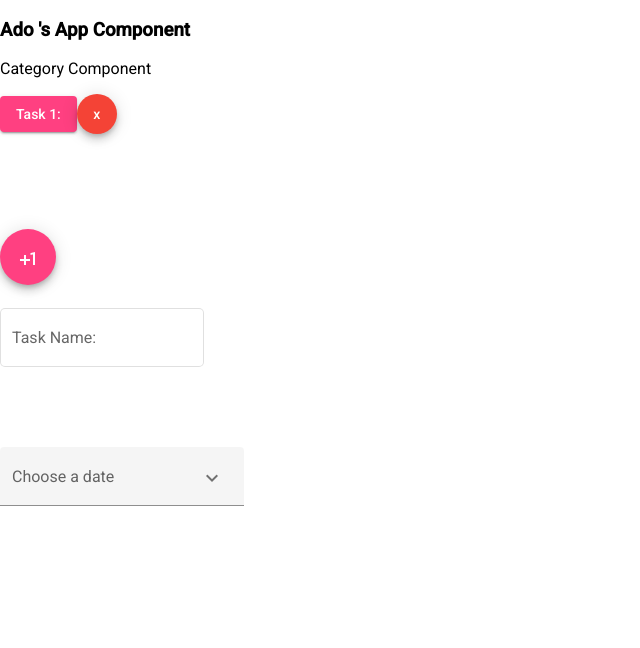
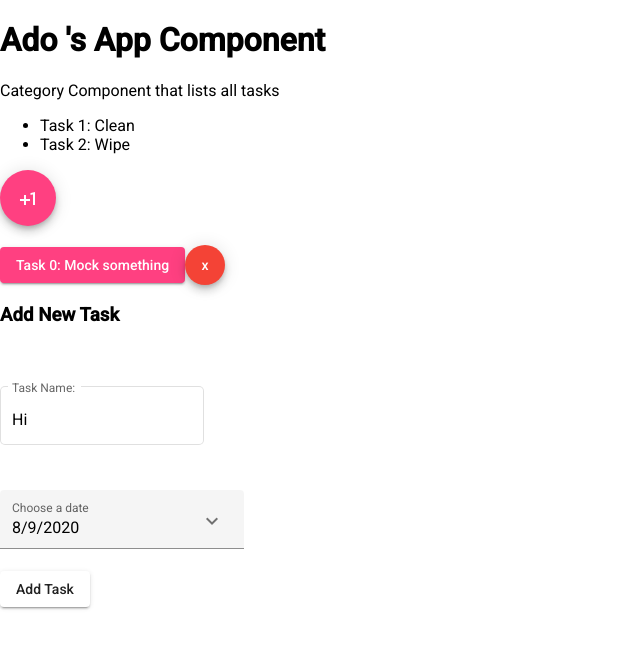
Before and after one commit to minhnnguyen29/Angular-to-do, an Angular app: page / in a window 1280 px wide. Shown: the top 648 px of the page, without its empty margins (0-640 px from the left). Built offline with nearby package versions, Linux system fonts and the light colour scheme.

Commit message:
More structured app

```diff
--- a/src/app/app.component.html
+++ b/src/app/app.component.html
@@ -1,2 +1,3 @@
-<h3> {{ title }}  's App Component</h3>
+<h1> {{ title }}  's App Component</h1>
 <app-category></app-category>
+<app-new-task></app-new-task>
--- a/src/app/app.module.ts
+++ b/src/app/app.module.ts
@@ -16,6 +16,7 @@ import { DashboardComponent } from './dashboard/dashboard.component';
 import { MenuComponent } from './menu/menu.component';
 import { CategoryComponent } from './category/category.component';
 import { TaskComponent } from './task/task.component';
+import { NewTaskComponent } from './new-task/new-task.component';
 
 @NgModule({
   declarations: [
@@ -23,7 +24,7 @@ import { TaskComponent } from './task/task.component';
     DashboardComponent,
     MenuComponent,
     CategoryComponent,
-    TaskComponent,
+    TaskComponent, NewTaskComponent,
   ],
 
   imports: [
--- a/src/app/category/category.component.html
+++ b/src/app/category/category.component.html
@@ -1,2 +1,13 @@
-<p>Category Component</p>
+<p>Category Component that lists all tasks</p>
+<ul class="categorisedTasks">
+    <li *ngFor="let eachtask of categorisedTasks">
+        Task {{ eachtask.taskID }}: {{ eachtask.taskField }}
+
+
+</li>
+</ul>
+<button mat-fab color ="accent" aria-label="Example icon button with a plus on icon" (click)="whatNext()">
+    <mat-icon>plus_one</mat-icon>
+</button>
+<br><br>
 <app-task></app-task>
--- a/src/app/category/category.component.ts
+++ b/src/app/category/category.component.ts
@@ -1,15 +1,29 @@
-import { Component, OnInit, ViewChild } from '@angular/core';
+import { Component, OnInit } from '@angular/core';
+import { Task } from './../task';
 
 @Component({
   selector: 'app-category',
   templateUrl: './category.component.html',
   styleUrls: ['./category.component.css']
 })
+
+
 export class CategoryComponent implements OnInit {
 
+  categorisedTasks: Task[] = [
+    {taskID: 1, taskField: 'Clean'},
+    {taskID: 2, taskField: 'Wipe'}
+  ]
+  chosenTask: Task;
   constructor() { }
   ngOnInit(): void {
 
   }
+  onSelect(task: Task): void{
+  }
+
+  whatNext(){
+    console.log("Show <app-newtask>");
+  }
 
 }
--- /dev/null
+++ b/src/app/new-task/new-task.component.html
@@ -0,0 +1,28 @@
+<h3>Add New Task</h3>
+
+<br><br>
+<div>
+    <mat-form-field appearance="outline">
+        <mat-label>Task Name: </mat-label>
+            <input  matInput [(ngModel)]="newTask.taskField" />
+    </mat-form-field>
+</div>
+<br>
+<div>
+        <!---
+        <mat-form-field>
+            <mat-label>Set deadline: </mat-label>
+            <button mat-raised-button (click)="noDate()">Set Deadline</button>
+        </mat-form-field>
+    -->
+    <mat-form-field class="example-full-width" appearance="fill">
+        <mat-label>Choose a date</mat-label>
+        <input matInput [matDatepicker]="picker" [(ngModel)]="newTask.deadline">
+        <mat-datepicker-toggle matSuffix [for]="picker">
+          <mat-icon matDatepickerToggleIcon>keyboard_arrow_down</mat-icon>
+        </mat-datepicker-toggle>
+        <mat-datepicker #picker></mat-datepicker>
+    </mat-form-field>
+</div>
+
+<button mat-raised-button (click)="createTask()">Add Task</button>
--- /dev/null
+++ b/src/app/new-task/new-task.component.ts
@@ -0,0 +1,26 @@
+import { Component, OnInit } from '@angular/core';
+import { Task } from './../task';
+
+@Component({
+  selector: 'app-new-task',
+  templateUrl: './new-task.component.html',
+  styleUrls: ['./new-task.component.css']
+})
+export class NewTaskComponent implements OnInit {
+  newTask: Task = {
+    taskID: 1,
+    taskField: 'Hi',
+    deadline: new Date()
+  };
+  createTask(){
+    console.log(`This ${this.newTask.taskField} has been created with deadline: ${this.newTask.deadline}`);
+  }
+  noDate(){
+    console.log('This task has no deadline');
+  }
+  constructor() { }
+
+  ngOnInit(): void {
+  }
+
+}
--- a/src/app/task/task.component.html
+++ b/src/app/task/task.component.html
@@ -1,37 +1,8 @@
-<button mat-raised-button color="accent" (click)="completeTask()" >
-    Task {{ task.taskID }}: {{ task.taskField }}
+<div >
+    <button mat-raised-button color="accent" (click)="completeTask()" >
+        Task {{ mockTask.taskID }}: {{ mockTask.taskField }}
 
-</button>
+    </button>
 
     <button mat-mini-fab color ="warn" (click)="deleteTask()">x</button>
-<br><br><br><br><br><br>
-<button mat-fab color ="accent" aria-label="Example icon button with a plus on icon" (click)="createTask()">
-    <mat-icon>plus_one</mat-icon>
-</button>
-<br><br>
-<div>
-        <mat-form-field appearance="outline">
-            <mat-label>Task Name: </mat-label>
-            <input  matInput />
-        </mat-form-field>
 </div>
-        <br>
-            <p>{{ task.taskField }}</p>
-        <br>
-        <div>
-        <!---
-        <mat-form-field>
-            <mat-label>Set deadline: </mat-label>
-            <button mat-raised-button (click)="noDate()">Set Deadline</button>
-        </mat-form-field>
-    -->
-
-    <mat-form-field class="example-full-width" appearance="fill">
-        <mat-label>Choose a date</mat-label>
-        <input matInput [matDatepicker]="picker">
-        <mat-datepicker-toggle matSuffix [for]="picker">
-          <mat-icon matDatepickerToggleIcon>keyboard_arrow_down</mat-icon>
-        </mat-datepicker-toggle>
-        <mat-datepicker #picker></mat-datepicker>
-      </mat-form-field>
-    </div>
--- a/src/app/task/task.component.ts
+++ b/src/app/task/task.component.ts
@@ -1,19 +1,24 @@
-import { Component, OnInit } from '@angular/core';
-import { Task } from './../task';//import task interface
+import { Component, OnInit, Input } from '@angular/core';
 
 @Component({
   selector: 'app-task',
   templateUrl: './task.component.html',
   styleUrls: ['./task.component.css']
 })
+
 export class TaskComponent implements OnInit {
 
-  task: Task = {
-    taskID: 1,
-    taskField: '',
-    taskCate: 'undefined',
-    deadline: new Date()
-  };
+  @Input ('task') Task: {
+    taskID: number,
+    taskField: string,
+    taskCate?: string,
+    deadline?: Date
+  }
+
+  mockTask = {
+    taskID: 0,
+    taskField: 'Mock something'
+  }
   constructor() { }
 
   ngOnInit(): void {
@@ -24,14 +29,9 @@ export class TaskComponent implements OnInit {
   }
 
   completeTask(){
-    console.log(`This ${this.task.taskField} has been completed`);
+    console.log(`This ${this.mockTask.taskField} has been completed`);
   }
 
-  createTask(){
-    console.log(`This ${this.task.taskField} has been created `);
-  }
-  noDate(){
-    console.log('This task has no deadline');
-  }
+
 
 }
```
Also changed, not shown: src/app/new-task/new-task.component.css (added), 1 other file (tests, documents, lock files or other folders).
